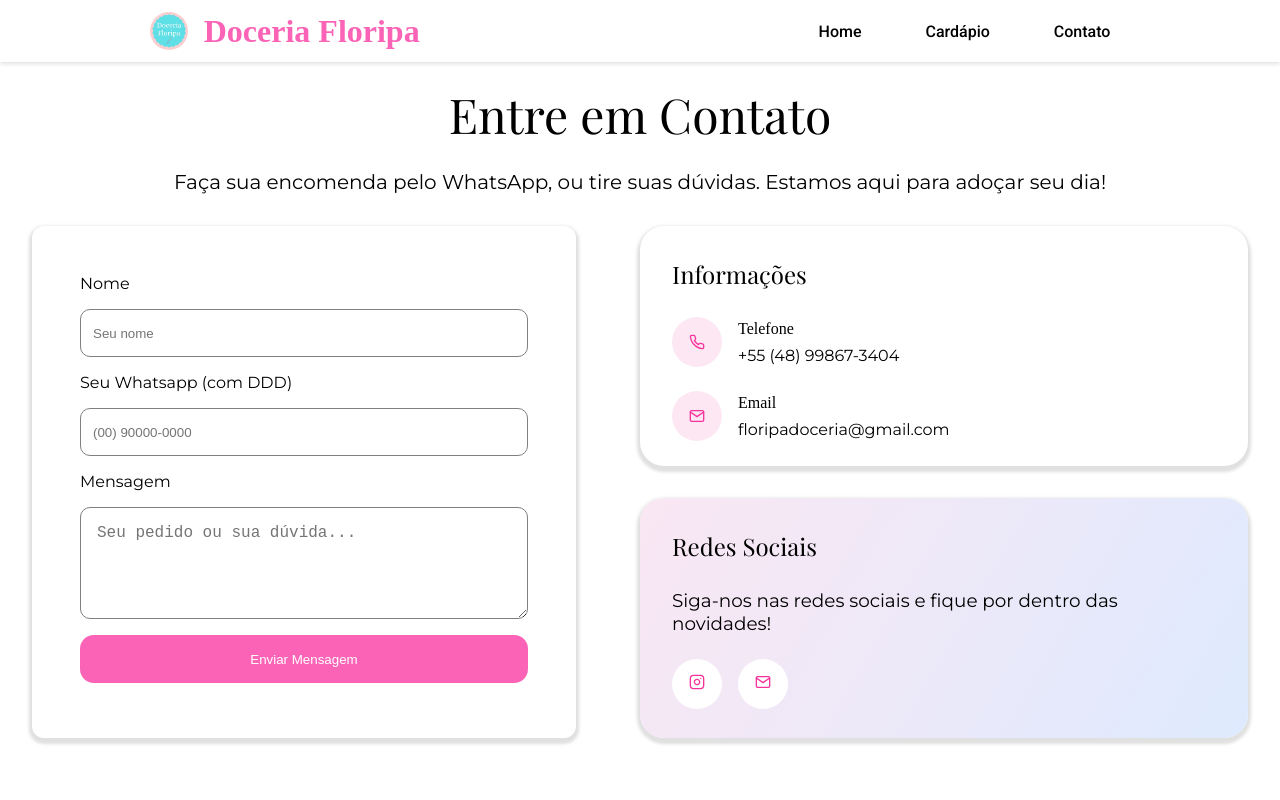
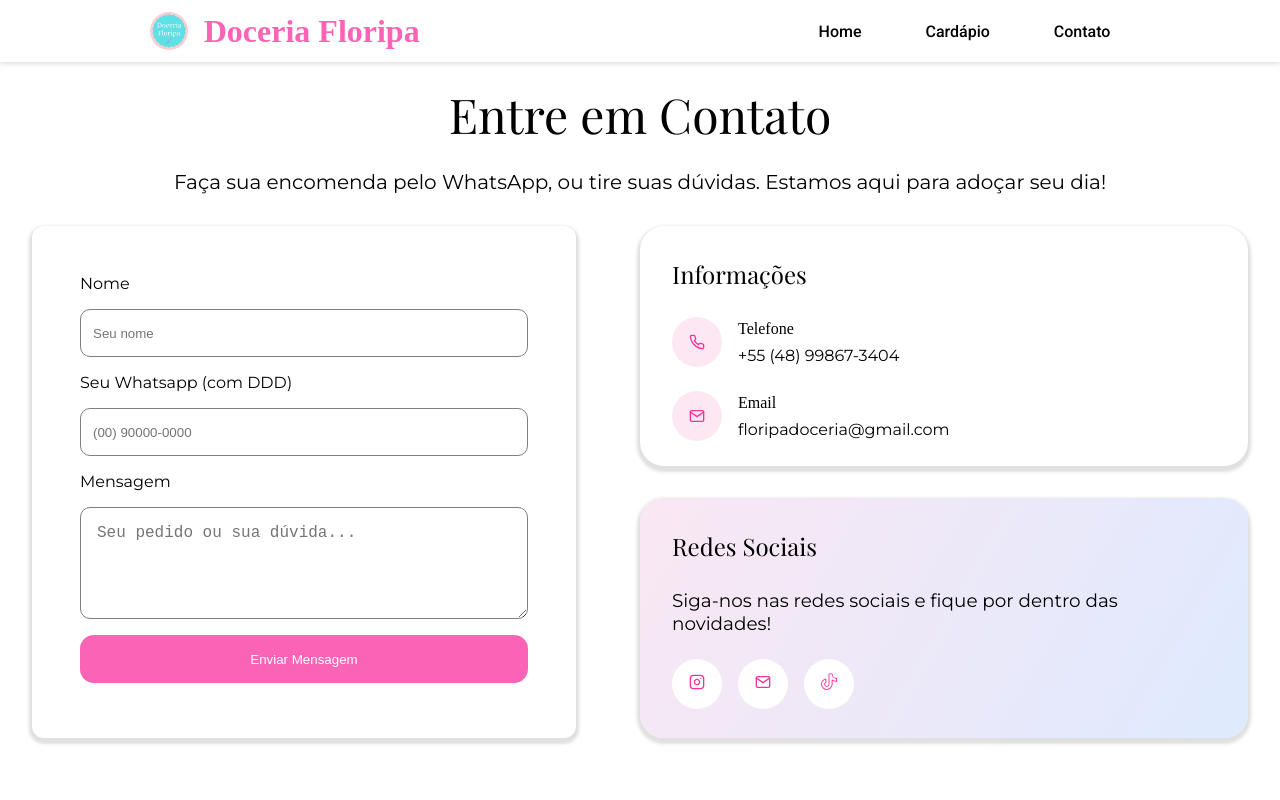
Before and after one commit to fabiothieres/ProjetoDoce, a React (Vite) app: page /Contato in a window 1280 px wide. Shown: the top 800 px of the page. Built offline with nearby package versions, Linux system fonts and the light colour scheme; a web font is replaced by a local one.

Commit message:
Adicionando icone Tik Tok

```diff
--- a/src/pages/contato/Contato.jsx
+++ b/src/pages/contato/Contato.jsx
@@ -1,6 +1,7 @@
 import s from "./contato.module.scss";
 import { useState } from "react";
-import { FiPhone, FiMail, FiMapPin, FiInstagram } from "react-icons/fi";
+import { FiPhone, FiMail, FiInstagram } from "react-icons/fi";
+import { PiTiktokLogoLight  } from "react-icons/pi";
 
 function Contato() {
   const [dados, setDados] = useState({
@@ -102,6 +103,11 @@ function Contato() {
                   <FiMail />
                 </a>
               </div>
+              <div className={s.bgIcons}>
+                <a href="https://www.tiktok.com/@doceria.floripa" target="_blank">
+                  <PiTiktokLogoLight className={s.iconTikTok}/>
+                </a>
+              </div>
             </div>
           </article>
         </section>
--- a/src/pages/contato/contato.module.scss
+++ b/src/pages/contato/contato.module.scss
@@ -155,6 +155,10 @@
           border: none;
         }
       }
+
+      .iconTikTok {
+        font-size: 1.25em;
+      }
     }
   }
 }
```
